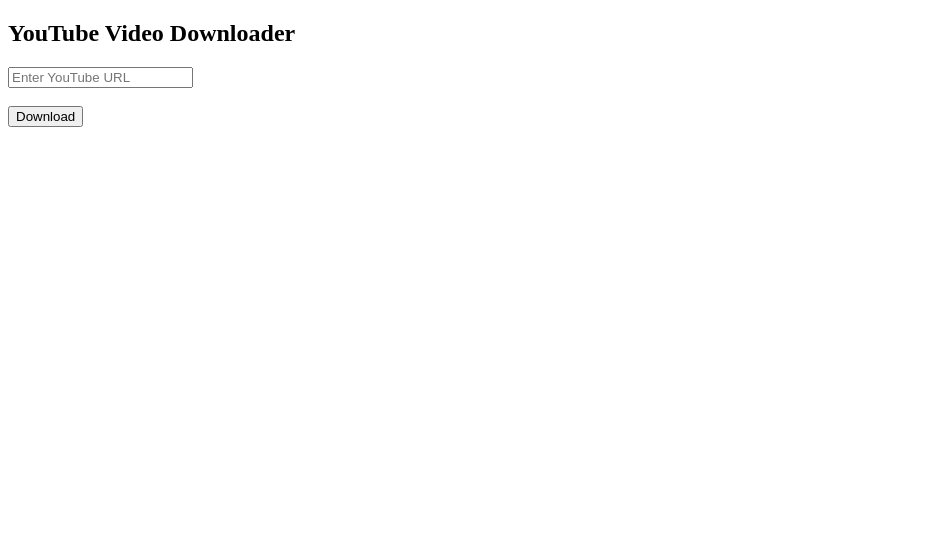
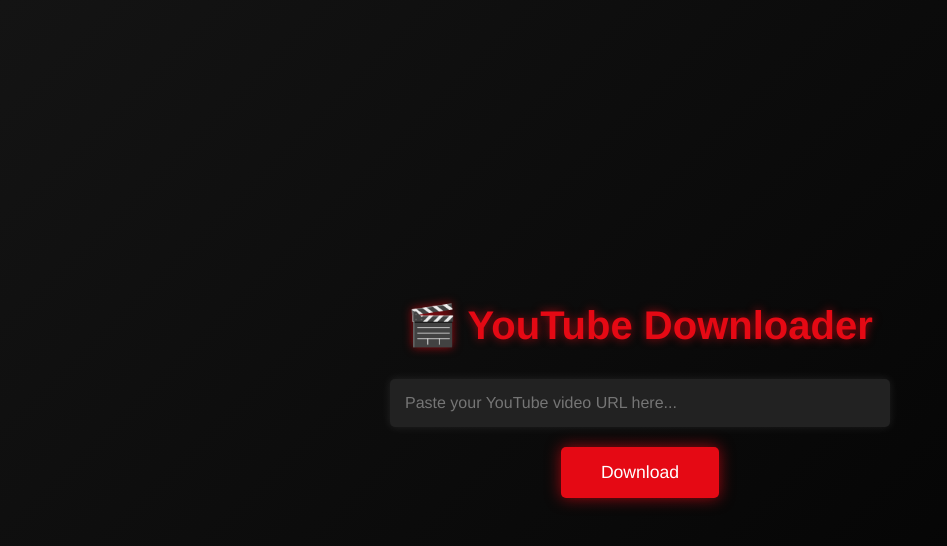
Before and after one commit to pratikkarbhal/FastTube, a plain HTML site: page index.html in a window 1280 px wide. Shown: the whole page, without its empty margins (0-947 px from the left). Drawn offline with Linux system fonts and the light colour scheme.

Commit message:
Update index.html

```diff
--- a/index.html
+++ b/index.html
@@ -1,14 +1,81 @@
-<!-- index.html -->
 <!DOCTYPE html>
 <html lang="en">
 <head>
-  <meta charset="UTF-8">
-  <meta name="viewport" content="width=device-width, initial-scale=1.0">
+  <meta charset="UTF-8" />
+  <meta name="viewport" content="width=device-width, initial-scale=1.0"/>
   <title>YouTube Downloader</title>
   <style>
-    /* (same CSS as your original post) */
-    /* Truncated here for brevity */
+    * {
+      margin: 0;
+      padding: 0;
+      box-sizing: border-box;
+      font-family: 'Helvetica Neue', sans-serif;
+    }
+
+    body {
+      background: linear-gradient(135deg, #141414, #000);
+      color: #fff;
+      display: flex;
+      align-items: center;
+      justify-content: center;
+      height: 100vh;
+      flex-direction: column;
+      padding: 20px;
+    }
+
+    h2 {
+      font-size: 2.5rem;
+      margin-bottom: 30px;
+      color: #e50914;
+      text-shadow: 0 0 10px #e50914aa;
+    }
+
+    input[type="text"] {
+      width: 90%;
+      max-width: 500px;
+      padding: 15px;
+      font-size: 1rem;
+      border: none;
+      border-radius: 5px;
+      background-color: #222;
+      color: white;
+      box-shadow: 0 0 10px rgba(255,255,255,0.1);
+      outline: none;
+      margin-bottom: 20px;
+      transition: all 0.3s ease;
+    }
+
+    input[type="text"]:focus {
+      box-shadow: 0 0 15px #e50914;
+    }
+
+    button {
+      background-color: #e50914;
+      color: white;
+      border: none;
+      padding: 15px 40px;
+      font-size: 1.1rem;
+      border-radius: 5px;
+      cursor: pointer;
+      transition: background-color 0.3s ease, transform 0.2s ease;
+      box-shadow: 0 0 15px #e50914aa;
+    }
+
+    button:hover {
+      background-color: #f6121d;
+      transform: scale(1.05);
+    }
+
+    @media (max-width: 600px) {
+      h2 {
+        font-size: 2rem;
+      }
+      button {
+        width: 100%;
+      }
+    }
   </style>
+
   <script>
     function extractID() {
       const url = document.getElementById("yt-url").value.trim();
@@ -16,12 +83,12 @@
       if (match) {
         return match[1];
       } else {
-        alert("Invalid YouTube URL!");
+        alert("❌ Invalid YouTube URL!");
         return null;
       }
     }
 
-    function redirectToServer(server) {
+    function redirectToServer() {
       const videoID = extractID();
       if (videoID) {
         const downloadURL = `https://inv-ca1-c.nadeko.net/latest_version?id=${videoID}&itag=18`;
@@ -31,10 +98,8 @@
   </script>
 </head>
 <body>
-  <h2>YouTube Video Downloader</h2>
-  <input type="text" id="yt-url" placeholder="Enter YouTube URL">
-  <br><br>
-  <button onclick="redirectToServer(1)">Download</button>
-
+  <h2>🎬 YouTube Downloader</h2>
+  <input type="text" id="yt-url" placeholder="Paste your YouTube video URL here..." />
+  <button onclick="redirectToServer()">Download</button>
 </body>
 </html>
```
